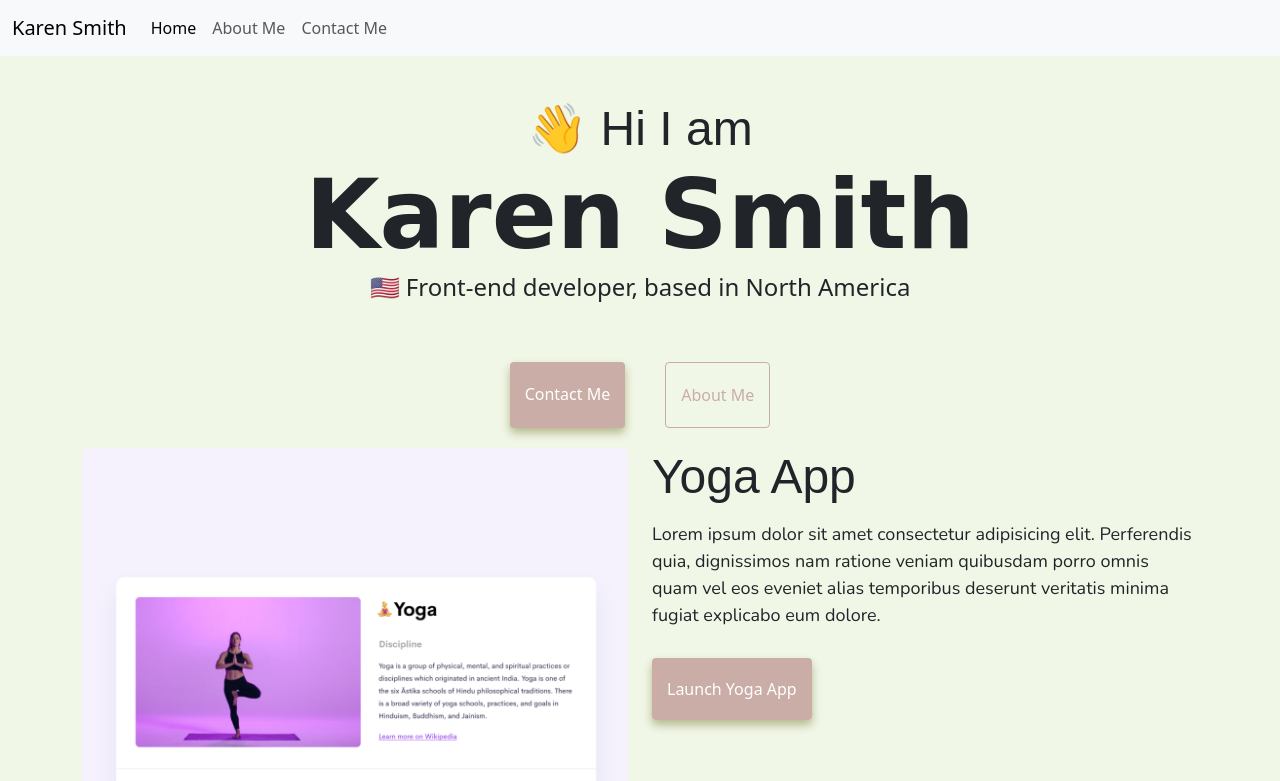
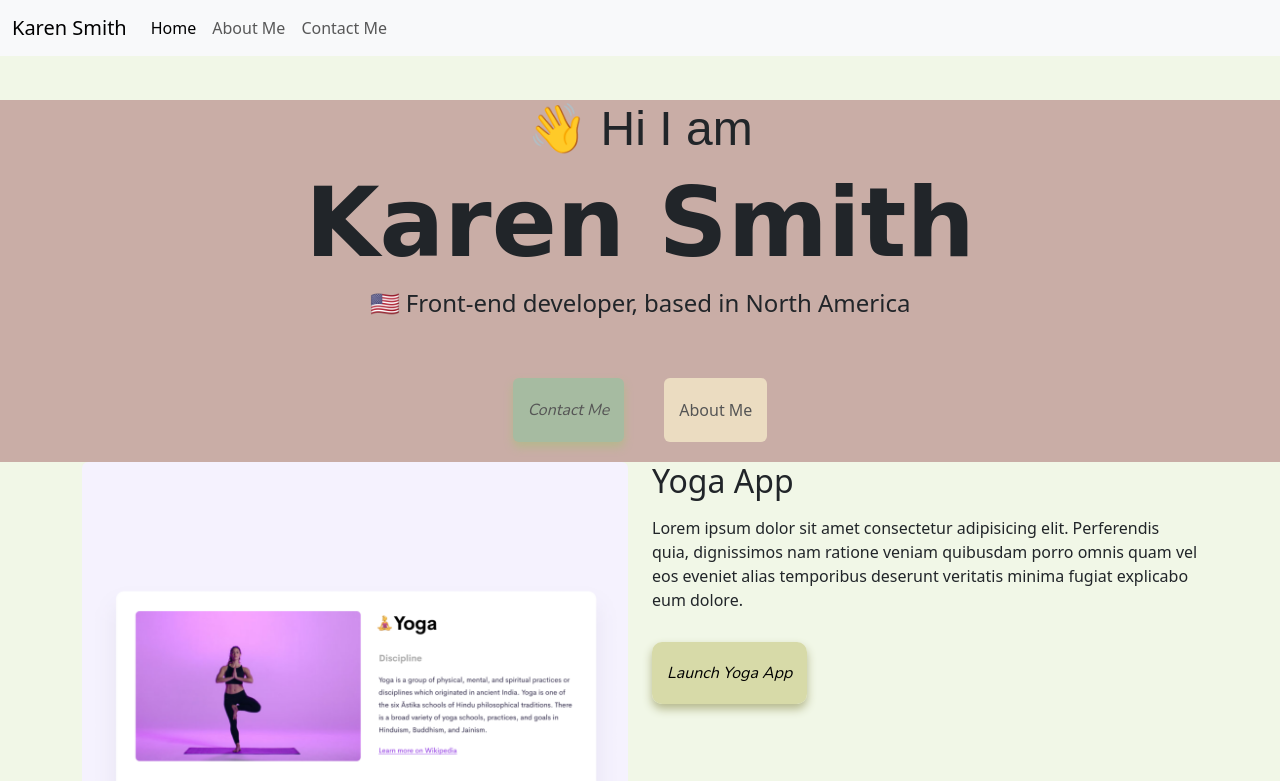
Before and after one commit to Karen12031/KarenS-Portfolio, a plain HTML site: page index.html in a window 1280 px wide. Shown: the top 781 px of the page. Drawn offline with nearby package versions, Linux system fonts and the light colour scheme; a web font is replaced by a local one.

Commit message:
Updated Homepage Hero

```diff
--- a/index.html
+++ b/index.html
@@ -55,6 +55,7 @@
         </div>
       </div>
     </nav>
+    <div class="hero">
     <h2 class="text-center">👋 Hi I am</h2>
     <h1 class="text-center">Karen Smith</h1>
     <h3 class="text-center">🇺🇸 Front-end developer, based in North America</h3>
@@ -62,6 +63,7 @@
       <a href="/KarenS-Portfolio/about.html" class=" primary-link contact-link" title="Contact Me">Contact me</a>
       <a href="/KarenS-Portfolio/about.html" class="secondary-link about-link" title="About Me">About me</a>
     </div>
+  </div>
     <div class="container">
       <div class="row">
         <div class="col-md-6">
--- a/src/style.css
+++ b/src/style.css
@@ -3,6 +3,8 @@
   --secondary-color: #a6bba1;
   --third-color: #d7daa8;
   --box-shadow: 0 5px 10px rgb(181, 184, 140);
+  --heading-font-family: "Aboreto", cursive;
+  --paragraph-font-family: "Nunito", sans-serif;
 }
 
 body {
@@ -10,28 +12,27 @@ body {
   background-color: #f1f7e7;
 }
 
-h1,
-h2,
-h3 {
+.hero {
   margin: 0;
+  background-color: var(--primary-color);
 }
 
-h1 {
+.hero h1 {
   font-size: 96px;
   font-family: "Aboreto", cursive;
   font-weight: bold;
 }
 
-h2 {
+.hero h2 {
   font-size: 48px;
   font-family: "Numans", sans-serif;
 }
 
-h3 {
+.hero h3 {
   font-size: 24px;
 }
 
-p {
+.hero p {
   font-size: 18px;
   line-height: 1.5;
   font-family: "Nunito", sans-serif;
@@ -48,23 +49,38 @@ p {
   margin: 20px;
 }
 
-.primary-link {
-  border-radius: 4px;
+.hero .primary-link {
+  border-radius: 6px;
+  border-width: 2px;
+  padding: 20px 15px;
+  text-decoration: none;
+  font-style: italic;
+  text-transform: capitalize;
+  background: var(--secondary-color);
+  box-shadow: var(--box-shadow);
+  color: rgb(85, 85, 85);
+}
+
+.hero .secondary-link {
+  border-radius: 6px;
+  border-width: 2px;
   padding: 20px 15px;
   text-decoration: none;
   text-transform: capitalize;
-  background: var(--primary-color);
-  box-shadow: var(--box-shadow);
-  color: white;
+  background-color: rgb(235, 220, 193);
+  color: rgb(85, 85, 85);
 }
 
-.secondary-link {
-  border-radius: 4px;
+.primary-link {
+  border-radius: 10px;
   padding: 20px 15px;
   text-decoration: none;
   text-transform: capitalize;
-  color: var(--primary-color);
-  border: 1px solid var(--primary-color);
+  font-style: italic;
+  background: var(--third-color);
+  box-shadow: var(--box-shadow);
+  color: black;
+  font-family: var(--paragraph-font-family);
 }
 
 .homepage-link {
```
